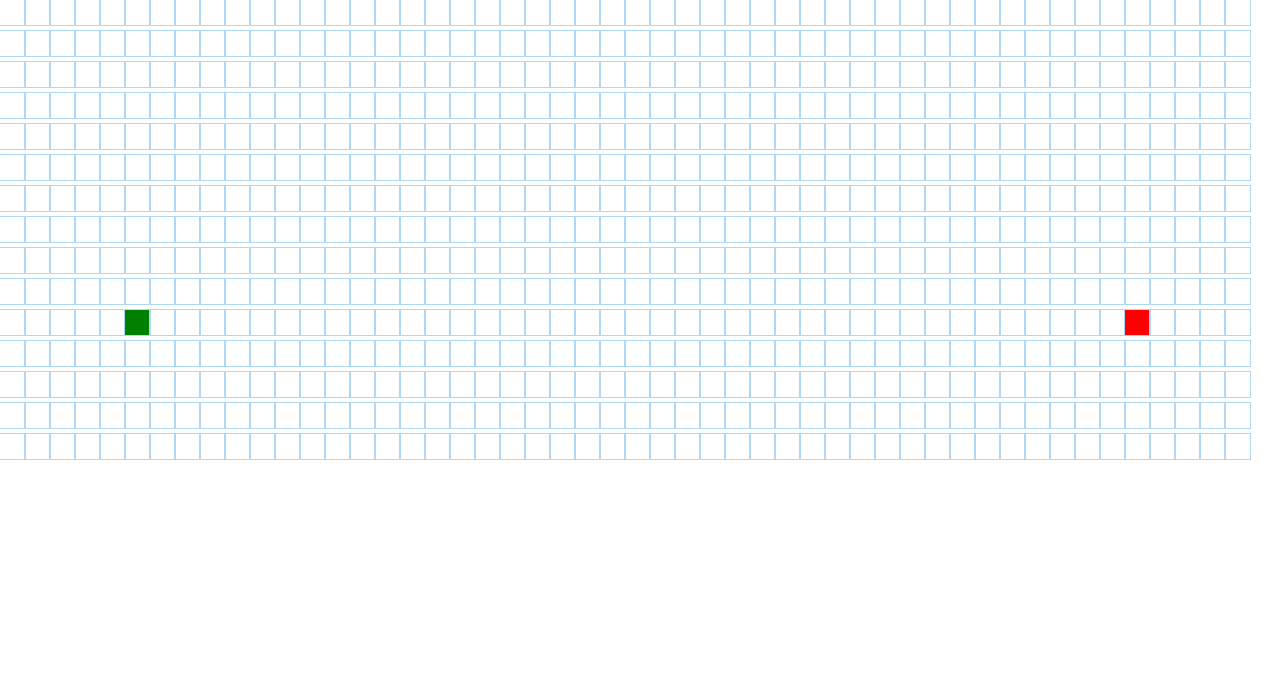
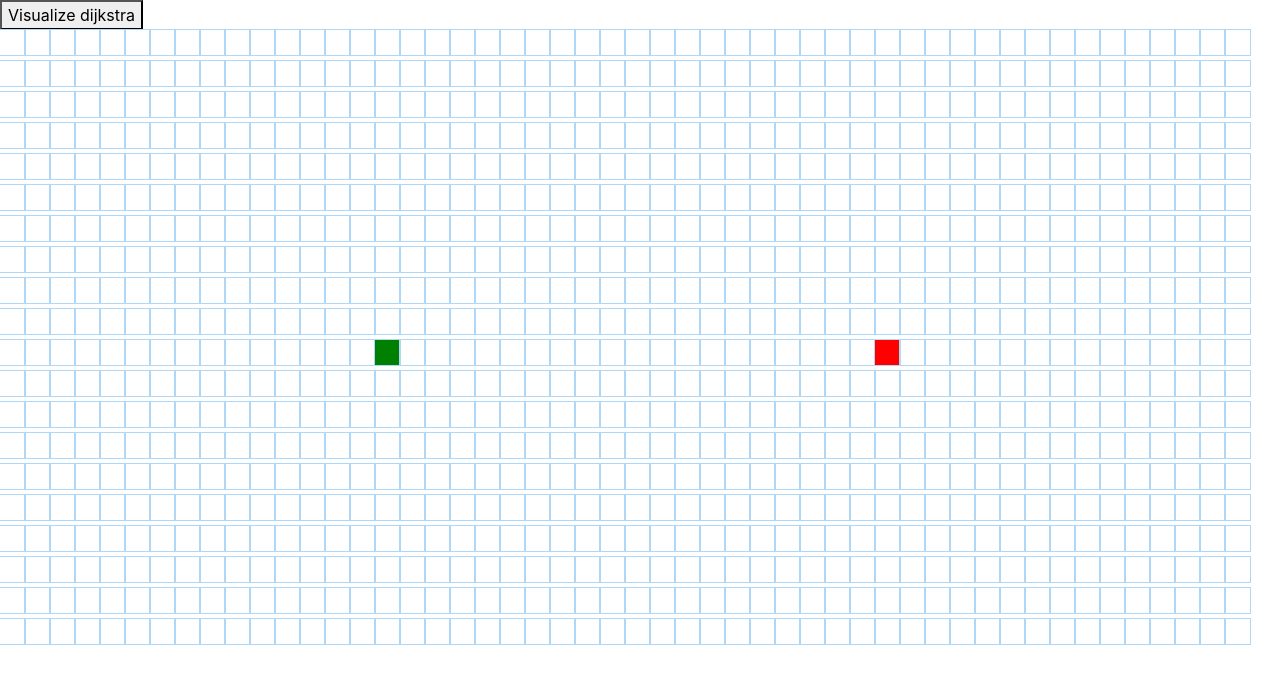
Before and after one commit to mavneeK/Mars-2020-Microsoft, a React (Create React App) app in the folder mars-rover/: page / in a window 1280 px wide. Shown: the top 684 px of the page. Built offline with nearby package versions, Linux system fonts and the light colour scheme; the HTML template or start-up script is replaced by a standard one.

Commit message:
Rover made with animation algorithm left

```diff
--- a/mars-rover/src/PathFindingVisualizer/Node/Node.css
+++ b/mars-rover/src/PathFindingVisualizer/Node/Node.css
@@ -12,3 +12,68 @@
   .node-start {
     background-color: green;
   }
+
+  .node-visited {
+    animation-name: visitedAnimation;
+    animation-duration: 1.5s;
+    animation-timing-function: ease-out;
+    animation-delay: 0;
+    animation-direction: alternate;
+    animation-iteration-count: 1;
+    animation-fill-mode: forwards;
+    animation-play-state: running;
+  }
+
+  @keyframes visitedAnimation {
+    0% {
+      transform: scale(0.3);
+      background-color: rgba(0, 0, 66, 0.75);
+      border-radius: 100%;
+    }
+
+    50% {
+      background-color: rgba(17, 104, 217, 0.75);
+    }
+
+    75% {
+      transform: scale(1.2);
+      background-color: rgba(0, 217, 159, 0.75);
+    }
+
+    100% {
+      transform: scale(1);
+      background-color: rgba(0, 190, 218, 0.75);
+    }
+  }
+
+  .node-wall {
+    background-color: rgb(12, 53, 71);
+  }
+
+  .node-shortest-path {
+    animation-name: shortestPath;
+    animation-duration: 1.5s;
+    animation-timing-function: ease-out;
+    animation-delay: 0;
+    animation-direction: alternate;
+    animation-iteration-count: 1;
+    animation-fill-mode: forwards;
+    animation-play-state: running;
+  }
+
+  @keyframes shortestPath {
+    0% {
+      transform: scale(0.6);
+      background-color: rgb(255, 254, 106);
+    }
+
+    50% {
+      transform: scale(1.2);
+      background-color: rgb(255, 254, 106);
+    }
+
+    100% {
+      transform: scale(1);
+      background-color: rgb(255, 254, 106);
+    }
+  }
--- a/mars-rover/src/PathFindingVisualizer/Node/Node.jsx
+++ b/mars-rover/src/PathFindingVisualizer/Node/Node.jsx
@@ -8,10 +8,15 @@
     }
 
     render() {
-        const { isFinish, isStart } = this.props;
-        const extraClassName = isFinish ? 'node-finish' : isStart ? 'node-start' : '';
+        const { col, isFinish, isStart, isWall, onMouseDown, onMouseEnter, onMouseUp, row } = this.props;
+        const extraClassName = isFinish ? 'node-finish' : isStart ? 'node-start' : isWall ? 'node-wall' : '';
         return (
-            <div className={`node ${extraClassName}`} >
+            <div
+                id={`node-${row}-${col}`}
+                className={`node ${extraClassName}`}
+                onMouseDown={() => onMouseDown(row, col)}
+                onMouseEnter={() => onMouseEnter(row, col)}
+                onMouseUp={() => onMouseUp()} >
             </div>
         )
     }
--- a/mars-rover/src/PathFindingVisualizer/PathFindingVisualizer.jsx
+++ b/mars-rover/src/PathFindingVisualizer/PathFindingVisualizer.jsx
@@ -1,47 +1,119 @@
 import React, { Component } from 'react';
 import Node from './Node/Node';
+import { dijkstra, getNodesInShortestPathOrder } from '../Algorithms/dijkstra';
 
 import './PathFindingVisualizer.css'
+
+const START_NODE_ROW = 10;
+const START_NODE_COL = 15;
+const FINISH_NODE_ROW = 10;
+const FINISH_NODE_COL = 35;
 
 export default class PathFindingVisualizer extends Component {
     constructor(props) {
         super(props);
         this.state = {
-            nodes: [],
+            grid: [],
+            mouseIsPressed: false,
         };
     }
 
     componentDidMount() {
-        const nodes = [];
-        for (let row = 0; row < 15; row++) {
-            const currentRow = [];
-            for (let col = 0; col < 50; col++) {
-                const currentNode = {
-                    col, row, isStart: row === 10 && col === 5,
-                    isFinish: row === 10 && col === 45,
-                };
-                currentRow.push(currentNode);
+        // const nodes = [];
+        // for (let row = 0; row < 15; row++) {
+        //     const currentRow = [];
+        //     for (let col = 0; col < 50; col++) {
+        //         const currentNode = {
+        //             col, row, isStart: row === 10 && col === 5,
+        //             isFinish: row === 10 && col === 45,
+        //         };
+        //         currentRow.push(currentNode);
+        //     }
+        //     nodes.push(currentRow);
+        // }
+        // this.setState({ nodes })
+        const grid = getInitialGrid();
+        this.setState({ grid });
     }
-            nodes.push(currentRow);
+
+    handleMouseDown(row, col) {
+        const newGrid = getNewGridWithWallToggled(this.state.grid, row, col);
+        this.setState({ grid: newGrid, mouseIsPressed: true });
     }
-        this.setState({ nodes })
+
+    handleMouseEnter(row, col) {
+        if (!this.state.mouseIsPressed) return;
+        const newGrid = getNewGridWithWallToggled(this.state.grid, row, col);
+        this.setState({ grid: newGrid });
+    }
+
+    handleMouseUp() {
+        this.setState({ mouseIsPressed: false });
+    }
+
+    animateDijkstra(visitedNodesInOrder, nodesInShortestPathOrder) {
+        for (let i = 0; i <= visitedNodesInOrder.length; i++) {
+            if (i === visitedNodesInOrder.length) {
+                setTimeout(() => {
+                    this.animateShortestPath(nodesInShortestPathOrder);
+                }, 10 * i);
+                return;
+            }
+            setTimeout(() => {
+                const node = visitedNodesInOrder[i];
+                document.getElementById(`node-${node.row}-${node.col}`).className = 'node node-visited';
+            }, 10 * i);
+        }
+    }
+
+    animateShortestPath(nodesInShortestPathOrder) {
+        for (let i = 0; i < nodesInShortestPathOrder.length; i++) {
+            setTimeout(() => {
+                const node = nodesInShortestPathOrder[i];
+                document.getElementById(`node-${node.row}-${node.col}`).className =
+                    'node node-shortest-path';
+            }, 50 * i);
+        }
+    }
+
+    visualizeDijkstra() {
+        const { grid } = this.state;
+        const startNode = grid[START_NODE_ROW][START_NODE_COL];
+        const finishNode = grid[FINISH_NODE_ROW][FINISH_NODE_COL];
+        const visitedNodesInOrder = dijkstra(grid, startNode, finishNode);
+        const nodesInShortestPathOrder = getNodesInShortestPathOrder(finishNode);
+        this.animateDijkstra(visitedNodesInOrder, nodesInShortestPathOrder);
     }
 
     render() {
-        const { nodes } = this.state;
-        console.log(nodes);
+        const { grid, mouseIsPressed } = this.state;
+        console.log(grid);
 
         return (
+            <>
+                <button onClick={() => this.visualizeDijkstra()}>
+                    Visualize dijkstra
+                </button>
                 <div className="grid">
-                {nodes.map((row, rowIdx) => {
-                    return (<div key={rowIdx}>
+                    {grid.map((row, rowIdx) => {
+                        return (
+                            <div key={rowIdx}>
                                 {row.map((node, nodeIdx) => {
-                            const { isStart, isFinish } = node;
+                                    const { row, col, isFinish, isStart, isWall } = node;
                                     return (
                                         <Node
                                             key={nodeIdx}
+                                            col={col}
                                             isStart={isStart}
                                             isFinish={isFinish}
+                                            isWall={isWall}
+                                            mouseIsPressed={mouseIsPressed}
+                                            onMouseDown={(row, col) => this.handleMouseDown(row, col)}
+                                            onMouseEnter={(row, col) =>
+                                                this.handleMouseEnter(row, col)
+                                            }
+                                            onMouseUp={() => this.handleMouseUp()}
+                                            row={row}
                                         >
                                         </Node>
                                     )
@@ -50,18 +122,43 @@
                         )
                     })}
                 </div>
+            </>
         )
     }
 }
 
-// const getGrid = () => {
-//     const grid = [];
-//     for (let row = 0; row < 20; row++) {
-//         const row = [];
-//         for (let col = 0; col < 50; col++) {
-//             row.push(createNode(col, row));
-//         }
-//         grid.push(row);
-//     }
-//     return grid;
-// };
+const getInitialGrid = () => {
+    const grid = [];
+    for (let row = 0; row < 20; row++) {
+        const currentRow = [];
+        for (let col = 0; col < 50; col++) {
+            currentRow.push(createNode(col, row));
+        }
+        grid.push(currentRow);
+    }
+    return grid;
+};
+
+const createNode = (col, row) => {
+    return {
+        col,
+        row,
+        isStart: row === START_NODE_ROW && col === START_NODE_COL,
+        isFinish: row === FINISH_NODE_ROW && col === FINISH_NODE_COL,
+        distance: Infinity,
+        isVisited: false,
+        isWall: false,
+        previousNode: null,
+    };
+};
+
+const getNewGridWithWallToggled = (grid, row, col) => {
+    const newGrid = grid.slice();
+    const node = newGrid[row][col];
+    const newNode = {
+        ...node,
+        isWall: !node.isWall,
+    };
+    newGrid[row][col] = newNode;
+    return newGrid;
+};
```
Also changed, not shown: mars-rover/src/Algorithms/dijkstra.js (added). Lines whose indentation alone changed are shown as unchanged.
